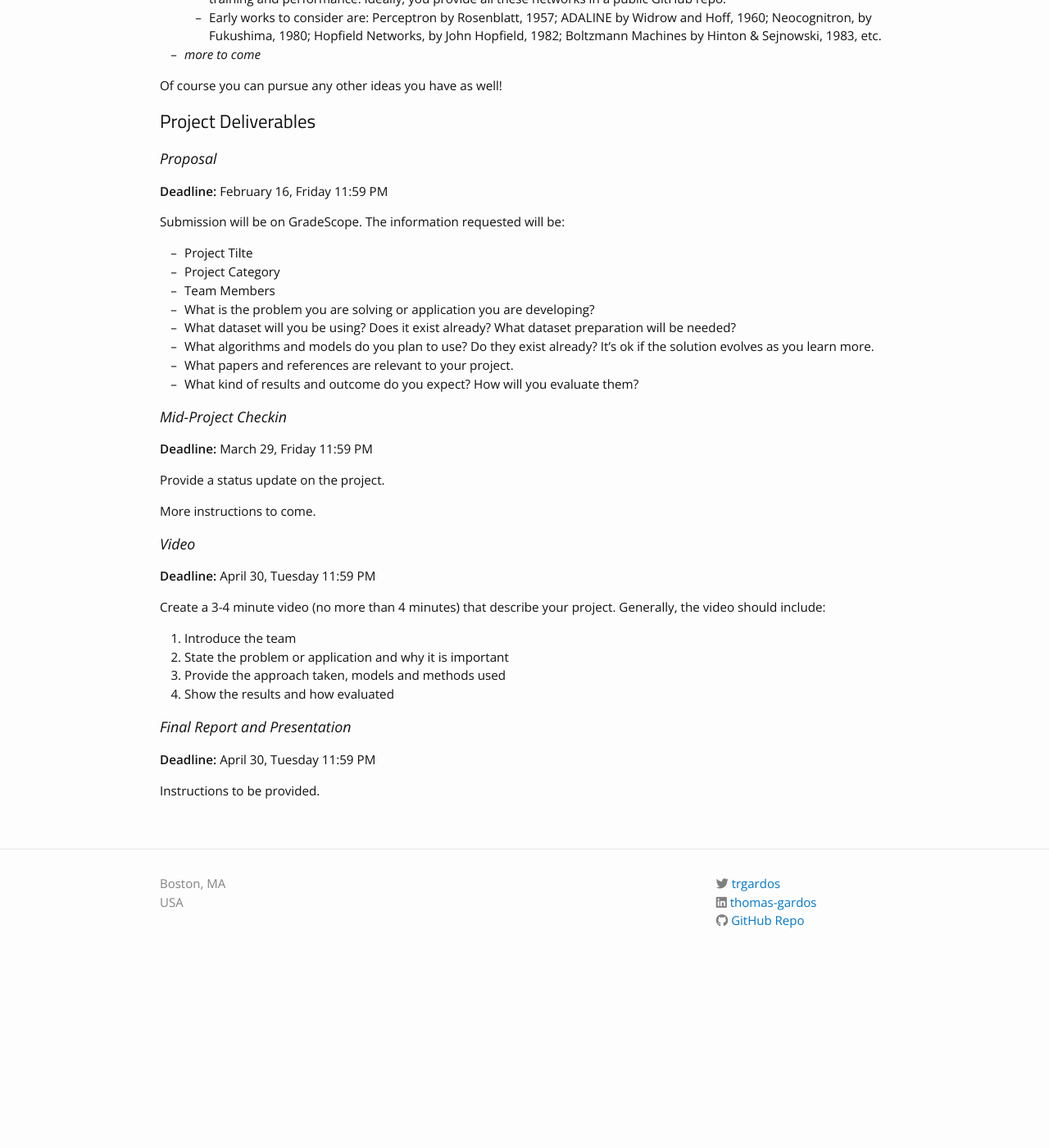
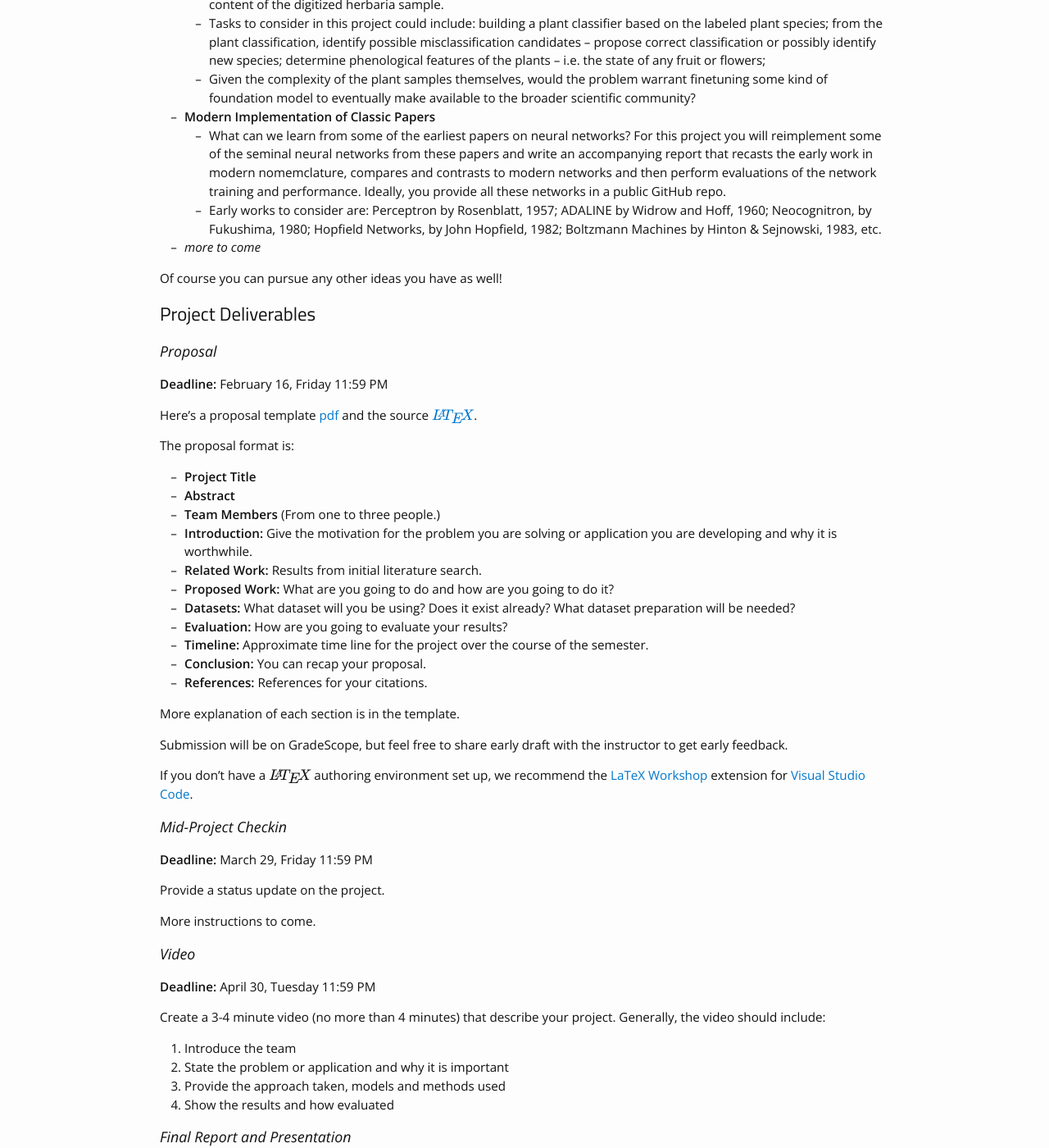
Before and after one commit to DL4DS/sp2025, a Jekyll site: the page built from project.md, in a window 1280 px wide and 1400 px high, scrolled down 2891 px. Shown: the whole window at 82% size. Built offline with Jekyll 4.4.1, drawn with Linux system fonts in a browser that asks for light colours; nearby versions of some CDN libraries; before the commit the page ends 4085 px from its top, so only the background shows below that; some of the changed text lies outside the part shown.

Commit message:
Updated project proposal section and added templates

```diff
--- a/_layouts/default.html
+++ b/_layouts/default.html
@@ -17,3 +17,6 @@
   </body>
 
 </html>
+
+<script src="https://polyfill.io/v3/polyfill.min.js?features=es6"></script>
+<script id="MathJax-script" async src="https://cdn.jsdelivr.net/npm/mathjax@3/es5/tex-mml-chtml.js"></script>
--- a/project.md
+++ b/project.md
@@ -3,6 +3,17 @@ layout: page
 title: Project
 permalink: /project/
 ---
+
+**Table of Contents:**<br>
+* [Project Categories](#project-categories)
+* [Project Topics](#project-topics)
+  * [Project Ideas](#project-ideas)
+* [Project Deliverables](#project-deliverables)
+  * [Proposal -- Feb 16](#proposal)
+  * [Midpoint Checkin -- Mar 29](#mid-project-checkin)
+  * [Video -- Apr 30](#video)
+  * [Final Report -- Apr 30](#final-report-and-presentation)
+
 Here's your chance to apply the deep learning techniques you learn in this
 class to real world applications.
 
@@ -156,16 +167,31 @@ Of course you can pursue any other ideas you have as well!
 ### Proposal
 **Deadline:** February 16, Friday 11:59 PM
 
-Submission will be on GradeScope. The information requested will be:
-* Project Tilte
-* Project Category
-* Team Members
-* What is the problem you are solving or application you are developing?
-* What dataset will you be using? Does it exist already? What dataset preparation will be needed?
-* What algorithms and models do you plan to use? Do they exist already?
-  It's ok if the solution evolves as you learn more.
-* What papers and references are relevant to your project.
-* What kind of results and outcome do you expect? How will you evaluate them?
+Here's a proposal template [pdf](/sp2024/static_files/project/proj_prop.pdf) and the source
+[$$\LaTeX$$](/sp2024/static_files/project/proj_prop.tex).
+
+The proposal format is:
+* **Project Title**
+* **Abstract**
+* **Team Members** (From one to three people.)
+* **Introduction:** Give the motivation for the problem you are solving or application
+  you are developing and why it is worthwhile.
+* **Related Work:** Results from initial literature search.
+* **Proposed Work:** What are you going to do and how are you going to do it?
+* **Datasets:** What dataset will you be using? Does it exist already? What dataset preparation will be needed?
+* **Evaluation:** How are you going to evaluate your results?
+* **Timeline:** Approximate time line for the project over the course of the semester.
+* **Conclusion:** You can recap your proposal.
+* **References:** References for your citations.
+
+More explanation of each section is in the template.
+
+Submission will be on GradeScope, but feel free to share early draft with the instructor
+to get early feedback.
+
+If you don't have a $$\LaTeX$$ authoring environment set up, we recommend
+the [LaTeX Workshop](https://marketplace.visualstudio.com/items?itemName=James-Yu.latex-workshop)
+extension for [Visual Studio Code](https://code.visualstudio.com/).
 
 
 ### Mid-Project Checkin
```
Also changed, not shown: _announcements/03_jan_27_announcement.md (added, +6 -0 lines), 2 other files.
